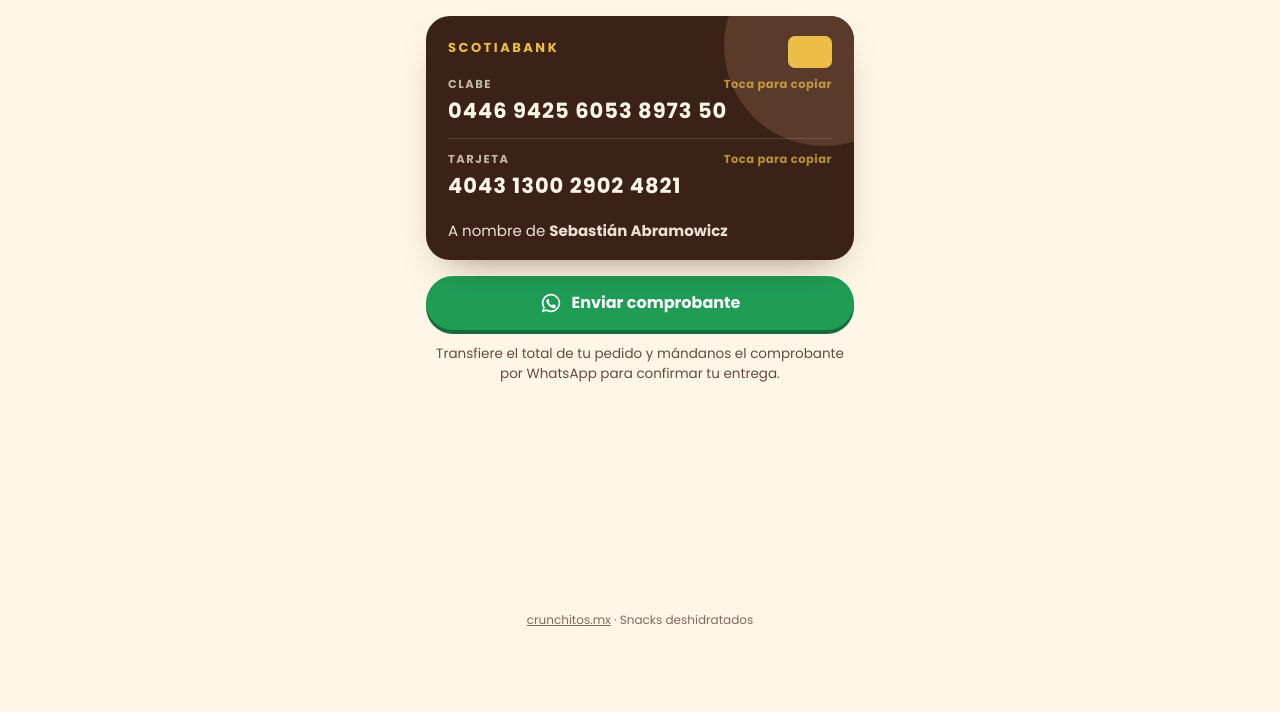
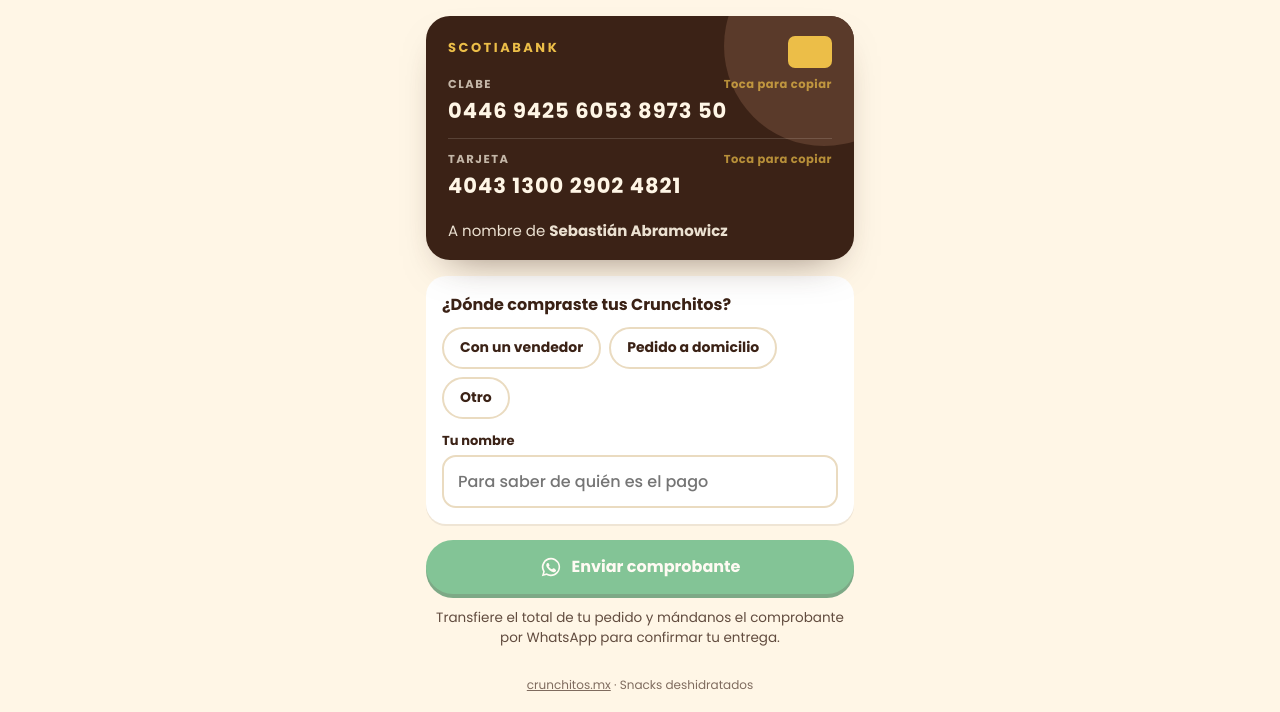
Before and after one commit to Srabex/Crunchitos, a website: page public/pago/index.html in a window 1280 px wide. Shown: the part 153-865 px from the top of the page. Before the commit the page ends 800 px from the top, so only its background shows below. Drawn offline with Linux system fonts and the light colour scheme; no server answers.

Commit message:
Pago: pregunta dónde compró antes de mandar el comprobante; liga por tienda con ?de=
Co-Authored-By: Claude Opus 5.5 <noreply@anthropic.com>
Claude-Session: https://claude.ai/code/session_0178692BYQPZt6qUQshWErwB

```diff
--- a/public/pago/index.html
+++ b/public/pago/index.html
@@ -43,6 +43,17 @@ main{flex:1;width:100%;max-width:460px;margin:0 auto;padding:18px 16px 28px}
 .titular{position:relative;font-size:15px;margin-top:6px;opacity:.9}
 .btn{display:flex;align-items:center;justify-content:center;gap:10px;min-height:54px;margin-top:16px;border-radius:999px;font:700 16px Poppins,sans-serif;text-decoration:none;background:var(--wa);color:#fff;box-shadow:0 4px 0 #146b39}
 .btn svg{width:22px;height:22px}
+.donde{background:#fff;border-radius:20px;padding:16px;margin-top:16px;box-shadow:0 2px 0 rgba(59,34,22,.08)}
+.donde h2{font-size:16px;margin:0 0 10px}
+.chips{display:flex;flex-wrap:wrap;gap:8px}
+.chips button{min-height:42px;padding:0 16px;border-radius:999px;border:2px solid var(--linea);background:#fff;font:600 14px Poppins,sans-serif;color:var(--tinta);cursor:pointer}
+.chips button[aria-pressed=true]{background:var(--tinta);border-color:var(--tinta);color:var(--crema)}
+.donde input{width:100%;margin-top:10px;font:500 16px Poppins,sans-serif;padding:12px 14px;border:2px solid var(--linea);border-radius:14px;color:var(--tinta)}
+.donde input:focus{outline:none;border-color:var(--amarillo)}
+.donde label{display:block;font-size:13px;font-weight:600;margin-top:12px}
+.donde label input{margin-top:4px}
+.falta{color:#8C2C20;font-size:13.5px;font-weight:600;margin:10px 0 0}
+.btn[aria-disabled=true]{opacity:.55}
 .nota{font-size:13.5px;line-height:1.5;text-align:center;margin:14px 0 0;opacity:.8}
 footer{text-align:center;font-size:12px;opacity:.65;padding:0 16px 18px}
 footer a{color:inherit}
@@ -61,7 +72,14 @@ footer a{color:inherit}
     <button class="dato" type="button" data-copiar="4043130029024821"><small>Tarjeta <i>Toca para copiar</i></small><b>4043 1300 2902 4821</b></button>
     <div class="titular">A nombre de <strong>Sebastián Abramowicz</strong></div>
   </section>
-  <a class="btn" href="https://wa.me/526142355166?text=Hola%2C%20te%20mando%20mi%20comprobante%20de%20pago%20de%20Crunchitos%20%F0%9F%99%8C" target="_blank" rel="noopener">
+  <section class="donde" aria-labelledby="tdonde">
+    <h2 id="tdonde">¿Dónde compraste tus Crunchitos?</h2>
+    <div class="chips" id="lugares"></div>
+    <input type="text" id="otro" placeholder="Escribe dónde o con quién" hidden>
+    <label>Tu nombre<input type="text" id="nombre" autocomplete="name" placeholder="Para saber de quién es el pago"></label>
+    <p class="falta" id="falta" role="alert" hidden>Elige dónde compraste para mandar tu comprobante.</p>
+  </section>
+  <a class="btn" id="enviar" href="https://wa.me/526142355166" target="_blank" rel="noopener">
     <svg viewBox="0 0 24 24" fill="currentColor" aria-hidden="true"><path d="M12 2a10 10 0 0 0-8.6 15.1L2 22l5-1.3A10 10 0 1 0 12 2Zm0 18.2a8.2 8.2 0 0 1-4.2-1.2l-.3-.2-3 .8.8-2.9-.2-.3A8.2 8.2 0 1 1 12 20.2Zm4.5-6.1c-.2-.1-1.5-.7-1.7-.8-.2-.1-.4-.1-.6.1l-.8 1c-.1.2-.3.2-.5.1a6.7 6.7 0 0 1-3.3-2.9c-.3-.4.2-.4.7-1.3.1-.2 0-.3 0-.4l-.8-1.8c-.2-.5-.4-.4-.6-.4h-.5a1 1 0 0 0-.7.3 3 3 0 0 0-.9 2.2 5.2 5.2 0 0 0 1.1 2.7 11.8 11.8 0 0 0 4.5 4c1.7.7 2.4.8 3.2.7.5-.1 1.5-.6 1.7-1.2.2-.6.2-1.1.2-1.2-.1-.1-.3-.2-.5-.3Z"/></svg>
     Enviar comprobante
   </a>
@@ -69,6 +87,39 @@ footer a{color:inherit}
 </main>
 <footer><a href="/">crunchitos.mx</a> · Snacks deshidratados</footer>
 <script>
+(function () {
+  // Dónde compró: tiendas de "Dónde encontrarnos" + opciones fijas. ?de=Nombre lo deja elegido (liga propia por tienda).
+  var FIJOS = ["Con un vendedor", "Pedido a domicilio", "Otro"];
+  var de = new URLSearchParams(location.search).get("de") || "";
+  var elegido = "", L = document.getElementById("lugares"), otro = document.getElementById("otro"), nom = document.getElementById("nombre"), btn = document.getElementById("enviar");
+  function pintar(nombres) {
+    var todos = nombres.concat(FIJOS);
+    if (de && todos.indexOf(de) < 0) todos.unshift(de);
+    if (de && !elegido) elegido = de;
+    L.innerHTML = todos.map(function (n) { return '<button type="button" aria-pressed="' + (n === elegido) + '">' + n.replace(/[<>&"]/g, "") + "</button>"; }).join("");
+    otro.hidden = elegido !== "Otro";
+    actualizar();
+  }
+  var lista = [];
+  L.addEventListener("click", function (e) { var b = e.target.closest("button"); if (!b) return; elegido = b.textContent; pintar(lista); if (elegido === "Otro") otro.focus(); });
+  otro.oninput = actualizar; nom.oninput = actualizar;
+  function lugar() { return elegido === "Otro" ? otro.value.trim() : elegido; }
+  function actualizar() {
+    var l = lugar();
+    var t = "Hola, te mando mi comprobante de pago de Crunchitos 🙌" + (l ? "\nCompré en: " + l : "") + (nom.value.trim() ? "\nNombre: " + nom.value.trim() : "");
+    btn.href = "https://wa.me/526142355166?text=" + encodeURIComponent(t);
+    btn.setAttribute("aria-disabled", String(!l));
+    if (l) document.getElementById("falta").hidden = true;
+  }
+  btn.addEventListener("click", function (e) {
+    if (lugar()) return;
+    e.preventDefault(); var f = document.getElementById("falta"); f.hidden = false; f.scrollIntoView({ behavior: "smooth", block: "center" });
+  });
+  pintar([]);
+  fetch("/api/publico").then(function (r) { return r.json(); }).then(function (d) {
+    lista = (d.puntos || []).map(function (p) { return p.nombre; }).filter(Boolean); pintar(lista);
+  }).catch(function () {});
+})();
 document.querySelectorAll("[data-copiar]").forEach(function (b) {
   b.addEventListener("click", function () {
     var v = b.getAttribute("data-copiar"), i = b.querySelector("i");
```
Also changed, not shown: AGENTS.md (+1 -1 lines).
